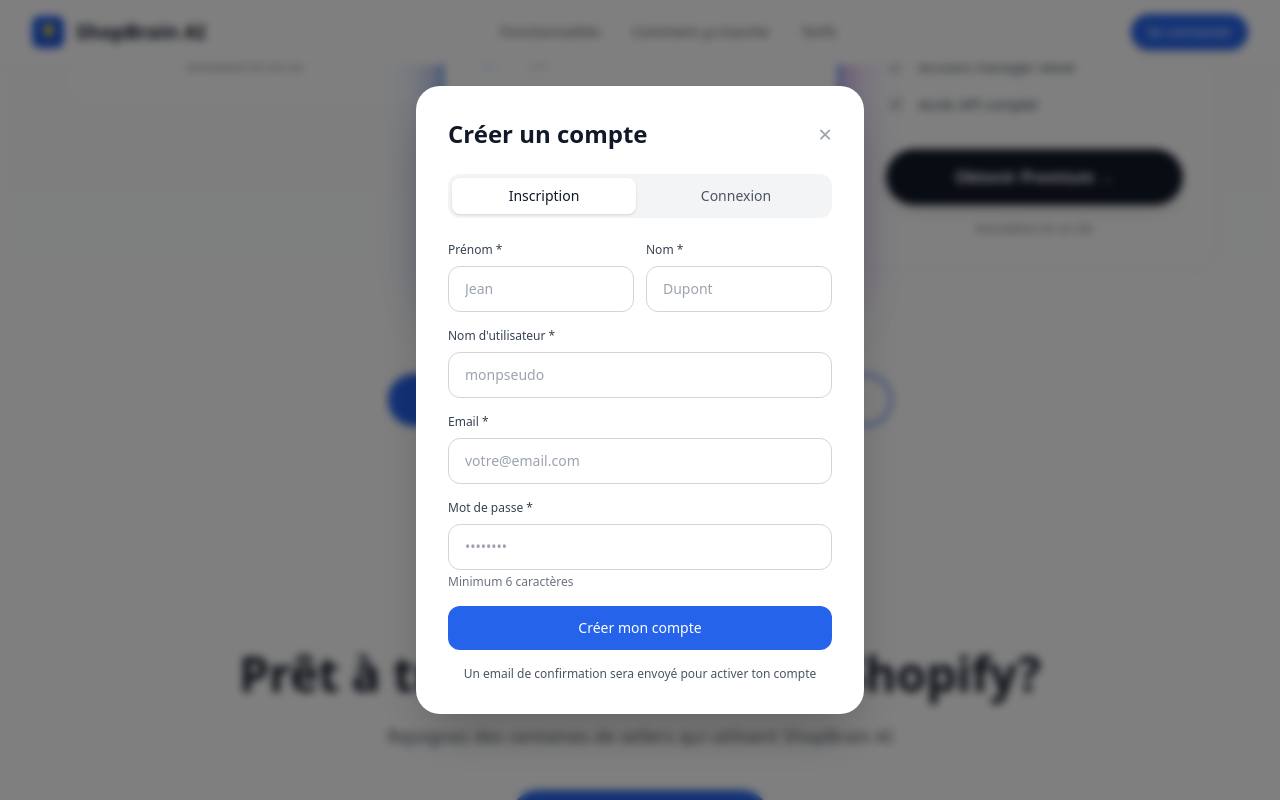
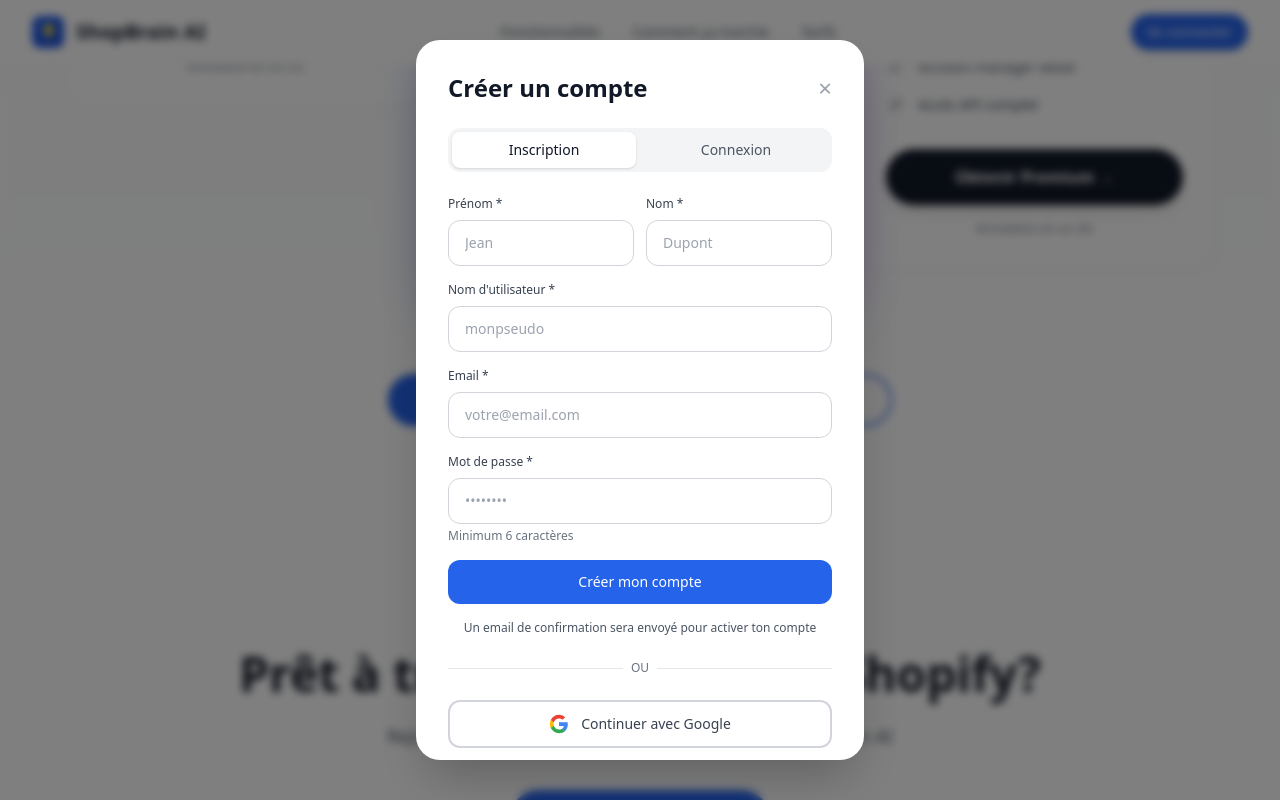
Before and after one commit to fdkng/SHOPBRAIN_AI, a React (Vite) app in the folder frontend/: page / in a window 1280 px wide. Both pictures are taken after a click on the button "Contactez notre équipe". Shown: the part 3438-4238 px from the top of the page. Built offline with nearby package versions, Linux system fonts and the light colour scheme; the HTML template or start-up script is replaced by a standard one.

Commit message:
✨ Add Google Sign-In authentication option

```diff
--- a/frontend/src/App.jsx
+++ b/frontend/src/App.jsx
@@ -227,6 +227,24 @@
 
     } catch (error) {
       setAuthMessage('❌ Une erreur est survenue. Réessaie.')
+      console.error(error)
+    }
+  }
+
+  const handleGoogleSignIn = async () => {
+    try {
+      const { data, error } = await supabase.auth.signInWithOAuth({
+        provider: 'google',
+        options: {
+          redirectTo: getRedirectUrl()
+        }
+      })
+
+      if (error) {
+        setAuthMessage('❌ Erreur avec Google Sign-In: ' + error.message)
+      }
+    } catch (error) {
+      setAuthMessage('❌ Une erreur est survenue avec Google.')
       console.error(error)
     }
   }
@@ -492,6 +510,31 @@
                 </button>
               </form>
             )}
+
+            {/* Séparateur OU */}
+            <div className="relative my-6">
+              <div className="absolute inset-0 flex items-center">
+                <div className="w-full border-t border-gray-200"></div>
+              </div>
+              <div className="relative flex justify-center text-xs">
+                <span className="px-2 bg-white text-gray-500">OU</span>
+              </div>
+            </div>
+
+            {/* Google Sign-In */}
+            <button
+              onClick={handleGoogleSignIn}
+              type="button"
+              className="w-full px-6 py-3 bg-white border-2 border-gray-300 text-gray-700 font-medium rounded-xl hover:bg-gray-50 transition-colors text-sm flex items-center justify-center gap-3"
+            >
+              <svg className="w-5 h-5" viewBox="0 0 24 24">
+                <path fill="#4285F4" d="M22.56 12.25c0-.78-.07-1.53-.2-2.25H12v4.26h5.92c-.26 1.37-1.04 2.53-2.21 3.31v2.77h3.57c2.08-1.92 3.28-4.74 3.28-8.09z"/>
+                <path fill="#34A853" d="M12 23c2.97 0 5.46-.98 7.28-2.66l-3.57-2.77c-.98.66-2.23 1.06-3.71 1.06-2.86 0-5.29-1.93-6.16-4.53H2.18v2.84C3.99 20.53 7.7 23 12 23z"/>
+                <path fill="#FBBC05" d="M5.84 14.09c-.22-.66-.35-1.36-.35-2.09s.13-1.43.35-2.09V7.07H2.18C1.43 8.55 1 10.22 1 12s.43 3.45 1.18 4.93l2.85-2.22.81-.62z"/>
+                <path fill="#EA4335" d="M12 5.38c1.62 0 3.06.56 4.21 1.64l3.15-3.15C17.45 2.09 14.97 1 12 1 7.7 1 3.99 3.47 2.18 7.07l3.66 2.84c.87-2.6 3.3-4.53 6.16-4.53z"/>
+              </svg>
+              Continuer avec Google
+            </button>
 
             {authMessage && (
               <div className={`mt-4 p-3 rounded-xl text-xs ${
```
